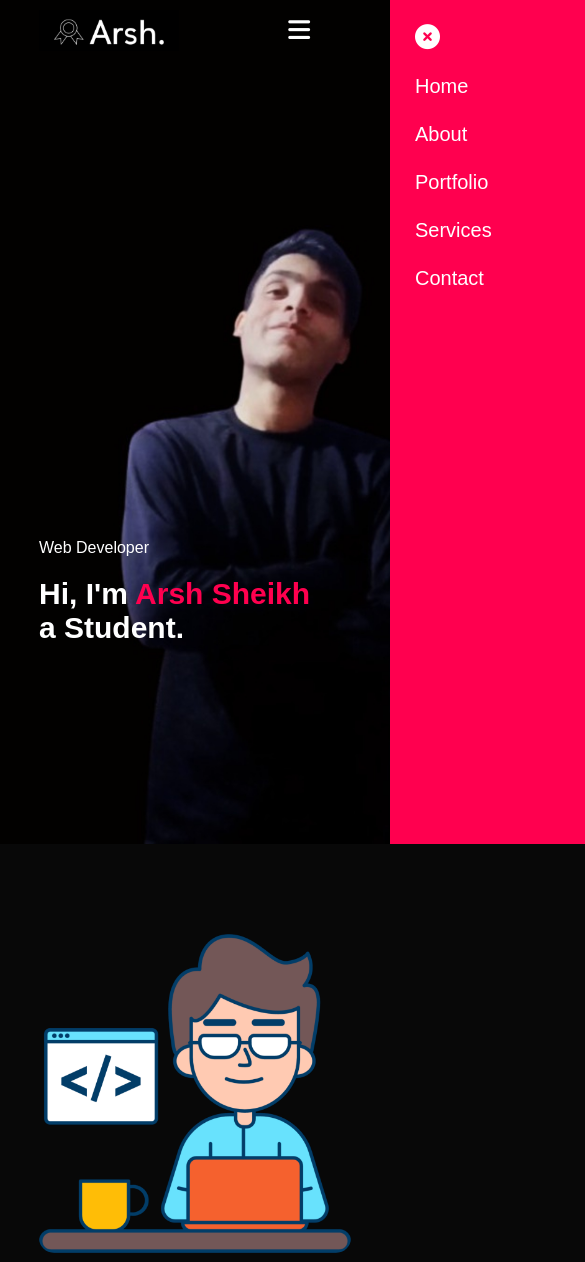
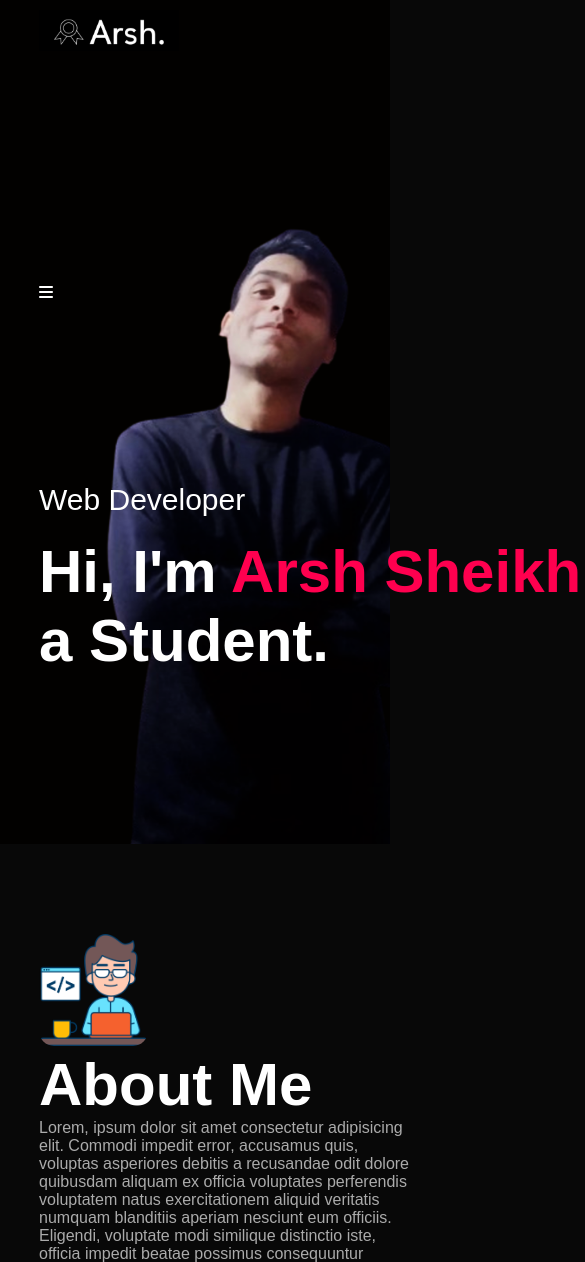
Before and after one commit to arshsheikh87/Arsh-Protfolio, a plain HTML site: page index.html in a window 390 px wide. Shown: the top 1262 px of the page, 585 px wide, since content can reach past the window. Drawn offline with Linux system fonts and the light colour scheme.

Commit message:
Update style.css

```diff
--- a/style.css
+++ b/style.css
@@ -321,73 +321,3 @@ form .btn2{
     font-weight: 300;
     margin-top: 20px;
 }
-/* ==============css for small screen========= */
-nav .fa-solid{
-    display: none;
-}
-@media only screen and (max-width: 600px){
-    #header{
-        background-image: url(./small\ screen\ pic.jpg);
-    }
-    .header-text{
-        margin-top: 180%;
-        font-size: 16px;
-    }
-    nav ul{
-        margin-left: 25px;
-    }
-
-    .header-text h1{
-        font-size: 30px;
-    }
-    nav .fa-solid{
-        display: block;
-        font-size: 25px;
-    }
-    nav ul{
-        background: #ff004f;
-        position: fixed;
-        top: 0;
-        right: -200px;
-        width: 200px;
-        height: 100vh;
-        padding-top: 50px;
-        z-index: 2;
-        transition: right 0.5s;
-    }
-    nav ul li{
-        display: block;
-        margin: 25px;
-    }
-    nav ul .fa-solid{
-        position: absolute;
-        top: 25px;
-        left: 25px;
-        cursor: pointer;
-    }
-    .sub-title{
-        font-size: 40px;
-
-    }
-    .about-col-1, .about-col-2{
-        flex-basis: 100%;
-    }
-    .about-col-1{
-        margin-bottom: 30px;
-
-    }
-    .about-col-2{
-        font-size: 14px;
-    }
-    .contact-left, .contact-right{
-        flex-basis: 100%;
-    }
-    .copyright{
-        font-size: 14px;
-    }
-}
-#msg{
-    color: #61b752;
-    margin-top: -40px;
-    display: block;
-}
```
